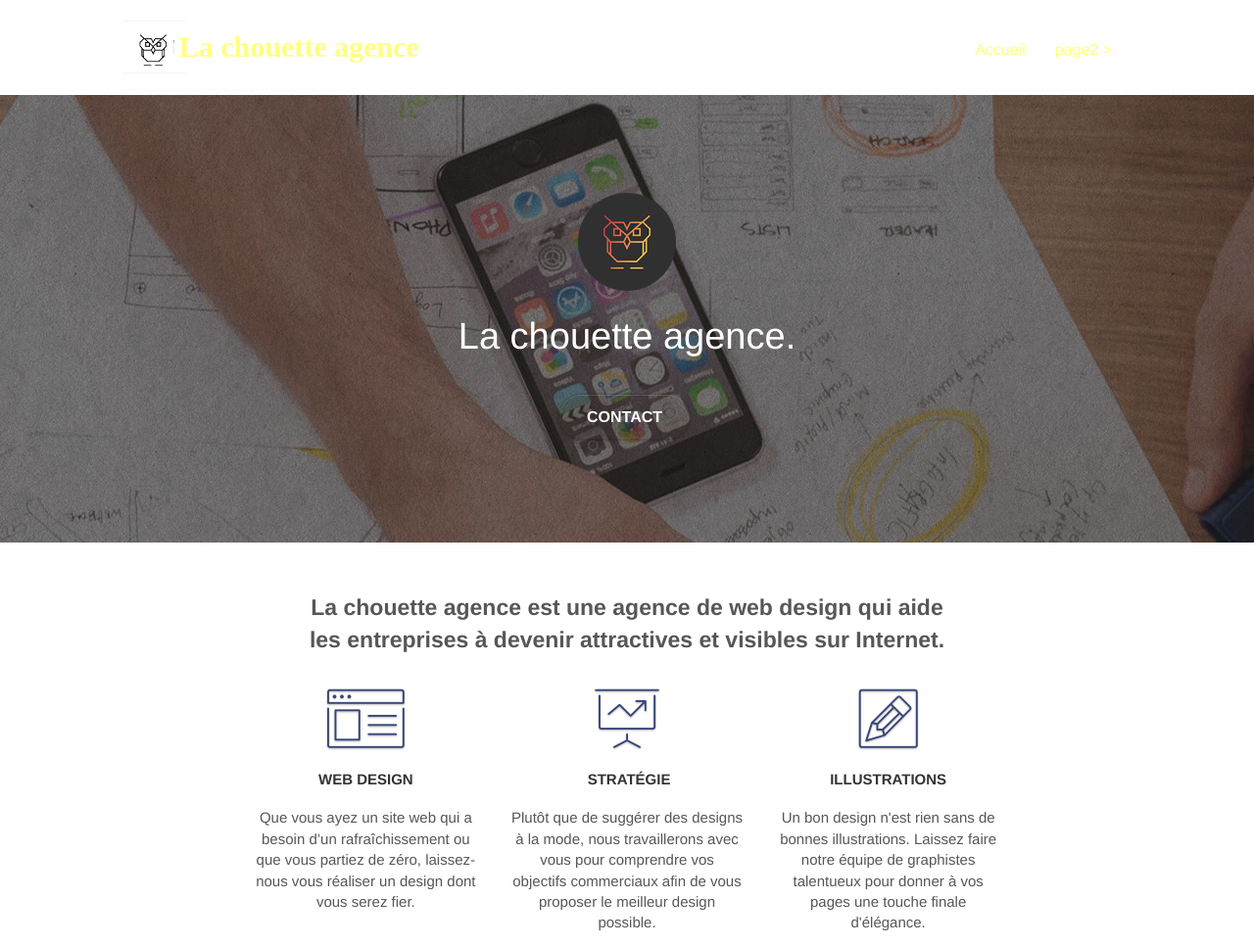
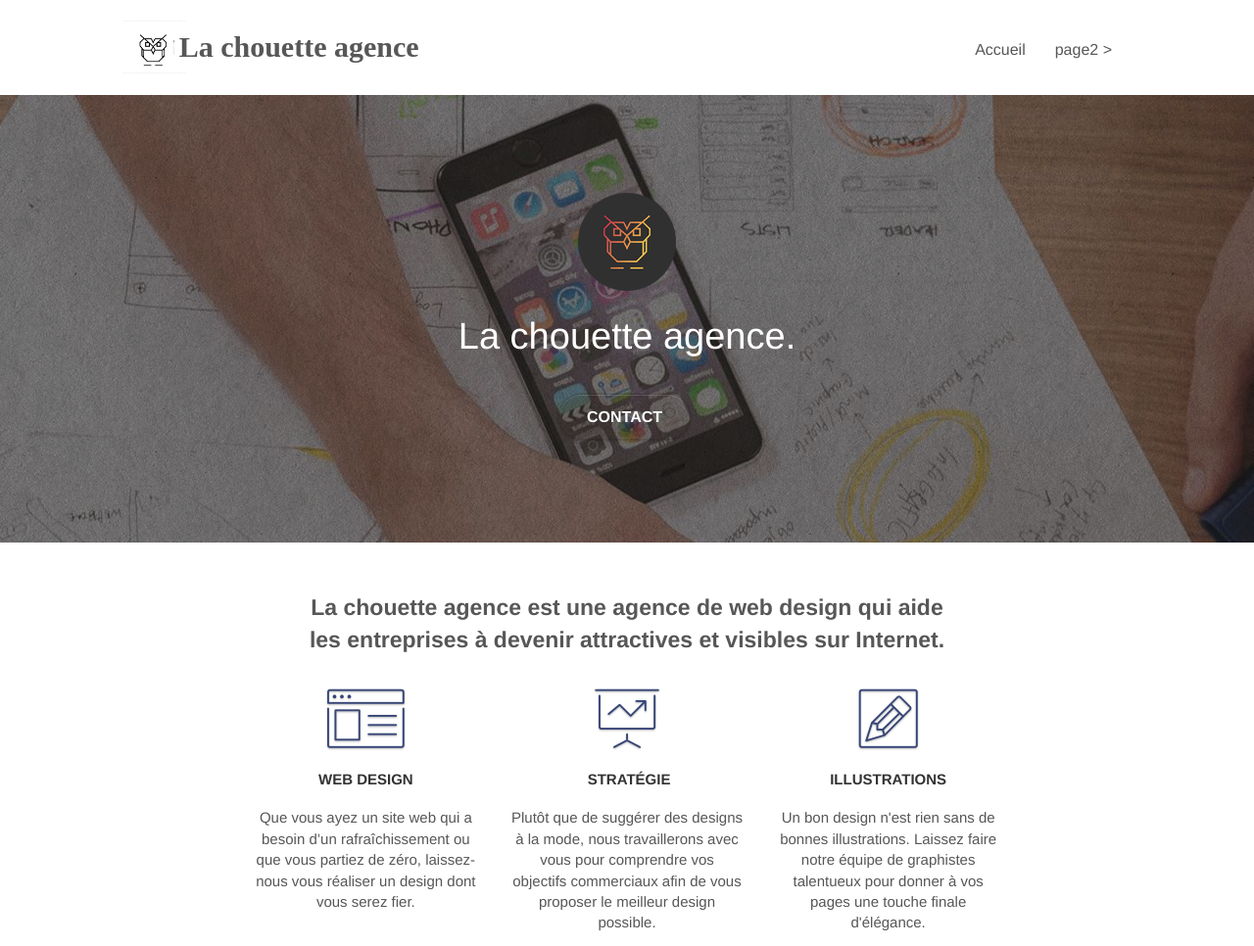
Before and after one commit to krissdel/chouetteafter, a plain HTML site: page index.html in a window 1280 px wide. Shown: the top 966 px of the page at 98% size. Drawn offline with Linux system fonts and the light colour scheme; a web font is replaced by a local one.

Commit message:
a color non

```diff
--- a/style.css
+++ b/style.css
@@ -649,16 +649,13 @@ h5,
 h6,
 p,
 label,
-.btn {
+.btn,
+a {
     font-family: "helvetica";
     font-weight: 400;
     color: #575757!important;
 }
-a {
-    font-family: "helvetica";
-    font-weight: 400;
-    color: #ffff80!important;
-}
+
 .container {
     max-width: 1000px;
 }
```
